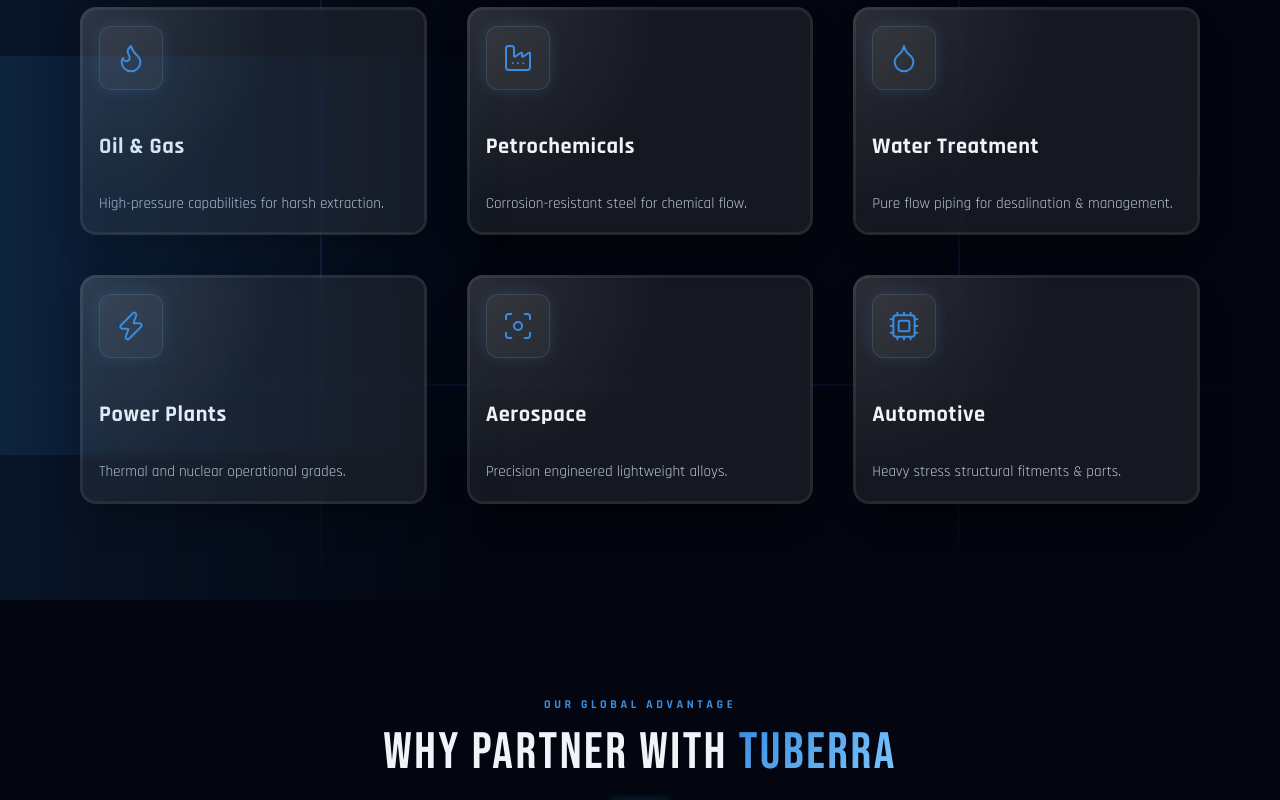
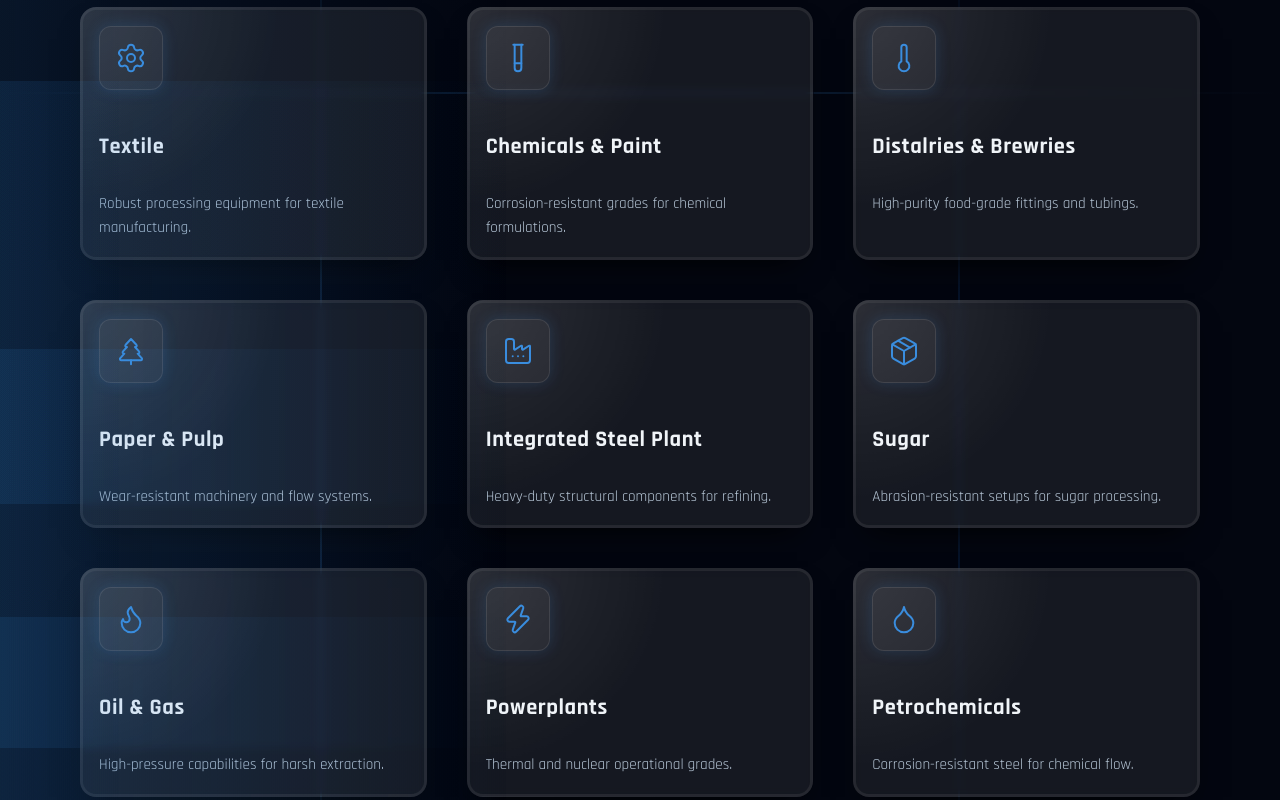
Before and after one commit to Harshelar/Tuberra, a React (Vite) app in the folder tuberra-react/: page / in a window 1280 px wide. Shown: the part 5620-6420 px from the top of the page. Built offline with nearby package versions, Linux system fonts and the light colour scheme.

Commit message:
add more industries

```diff
--- a/tuberra-react/src/data/content.js
+++ b/tuberra-react/src/data/content.js
@@ -120,14 +120,18 @@ export const whyUsData = [
 ];
 
 export const industriesData = [
+  { title: "Textile", img: "https://images.unsplash.com/photo-1544441893-675973e31985?w=400&q=80" },
+  { title: "Chemicals & Paint", img: "https://images.unsplash.com/photo-1583912265924-ceba1a3a4115?w=400&q=80" },
+  { title: "Distalries & Brewries", img: "https://images.unsplash.com/photo-1584225064785-c62a8b43d148?w=400&q=80" },
+  { title: "Paper & Pulp", img: "https://images.unsplash.com/photo-1595113316349-944121631481?w=400&q=80" },
+  { title: "Integrated Steel Plant", img: "https://images.unsplash.com/photo-1581091226825-a6a2a5aee158?w=400&q=80" },
+  { title: "Sugar", img: "https://images.unsplash.com/photo-1621245749718-e3cc0d5ca0d2?w=400&q=80" },
   { title: "Oil & Gas", img: "https://images.unsplash.com/photo-1581094794329-c8112a89af12?w=400&q=80" },
-  { title: "Pharmaceutical", img: "https://images.unsplash.com/photo-1576400883215-7083980b6193?w=400&q=80" },
-  { title: "Power Plants", img: "https://images.unsplash.com/photo-1548783300-a6e1c9e9d265?w=400&q=80" },
-  { title: "Automotive", img: "https://images.unsplash.com/photo-1581092918056-0c4c3acd3789?w=400&q=80" },
-  { title: "Petro Chemical", img: "https://images.unsplash.com/photo-1497435334941-8c899ee9e8e9?w=400&q=80" },
+  { title: "Powerplants", img: "https://images.unsplash.com/photo-1548783300-a6e1c9e9d265?w=400&q=80" },
+  { title: "Petrochemicals", img: "https://images.unsplash.com/photo-1497435334941-8c899ee9e8e9?w=400&q=80" },
+  { title: "Pharmaceuticals", img: "https://images.unsplash.com/photo-1576400883215-7083980b6193?w=400&q=80" },
   { title: "Aerospace", img: "https://images.unsplash.com/photo-1540575467063-178a50c2df87?w=400&q=80" },
-  { title: "Construction", img: "https://images.unsplash.com/photo-1507003211169-0a1dd7228f2d?w=400&q=80" },
-  { title: "Marine", img: "https://images.unsplash.com/photo-1563986768609-322da13575f3?w=400&q=80" }
+  { title: "Automotive", img: "https://images.unsplash.com/photo-1581092918056-0c4c3acd3789?w=400&q=80" }
 ];
 export const specsData = [
   { title: 'STAINLESS STEEL', grades: 'SS 304, 304L, SS 316, 316L, SS 310, 310S, SS 321, 321H, SS 347, 347H, SS 904L, Duplex 2205, Duplex 2304, Super Duplex 2507, Zeron 100, 254 SMO, AL-6XN, 17-4 PH (630), 15-5 PH, 13-8 Mo' },
--- a/tuberra-react/src/sections/Industries.jsx
+++ b/tuberra-react/src/sections/Industries.jsx
@@ -1,15 +1,21 @@
 import React from 'react';
 import { motion } from 'framer-motion';
-import { Flame, Droplet, Zap, Focus, Factory, Cpu } from 'lucide-react';
+import { Flame, Droplet, Zap, Focus, Factory, Cpu, Settings, Thermometer, TestTube, TreePine, Package, Truck } from 'lucide-react';
 import { GlowCard } from '../components/ui/spotlight-card';
 
 const industriesData = [
-  { id: 1, title: 'Oil & Gas', icon: <Flame size={32} strokeWidth={1.5} />, desc: 'High-pressure capabilities for harsh extraction.' },
-  { id: 2, title: 'Petrochemicals', icon: <Factory size={32} strokeWidth={1.5} />, desc: 'Corrosion-resistant steel for chemical flow.' },
-  { id: 3, title: 'Water Treatment', icon: <Droplet size={32} strokeWidth={1.5} />, desc: 'Pure flow piping for desalination & management.' },
-  { id: 4, title: 'Power Plants', icon: <Zap size={32} strokeWidth={1.5} />, desc: 'Thermal and nuclear operational grades.' },
-  { id: 5, title: 'Aerospace', icon: <Focus size={32} strokeWidth={1.5} />, desc: 'Precision engineered lightweight alloys.' },
-  { id: 6, title: 'Automotive', icon: <Cpu size={32} strokeWidth={1.5} />, desc: 'Heavy stress structural fitments & parts.' },
+  { id: 1, title: 'Textile', icon: <Settings size={32} strokeWidth={1.5} />, desc: 'Robust processing equipment for textile manufacturing.' },
+  { id: 2, title: 'Chemicals & Paint', icon: <TestTube size={32} strokeWidth={1.5} />, desc: 'Corrosion-resistant grades for chemical formulations.' },
+  { id: 3, title: 'Distalries & Brewries', icon: <Thermometer size={32} strokeWidth={1.5} />, desc: 'High-purity food-grade fittings and tubings.' },
+  { id: 4, title: 'Paper & Pulp', icon: <TreePine size={32} strokeWidth={1.5} />, desc: 'Wear-resistant machinery and flow systems.' },
+  { id: 5, title: 'Integrated Steel Plant', icon: <Factory size={32} strokeWidth={1.5} />, desc: 'Heavy-duty structural components for refining.' },
+  { id: 6, title: 'Sugar', icon: <Package size={32} strokeWidth={1.5} />, desc: 'Abrasion-resistant setups for sugar processing.' },
+  { id: 7, title: 'Oil & Gas', icon: <Flame size={32} strokeWidth={1.5} />, desc: 'High-pressure capabilities for harsh extraction.' },
+  { id: 8, title: 'Powerplants', icon: <Zap size={32} strokeWidth={1.5} />, desc: 'Thermal and nuclear operational grades.' },
+  { id: 9, title: 'Petrochemicals', icon: <Droplet size={32} strokeWidth={1.5} />, desc: 'Corrosion-resistant steel for chemical flow.' },
+  { id: 10, title: 'Pharmaceuticals', icon: <TestTube size={32} strokeWidth={1.5} />, desc: 'Ultra-pure solutions for cleanroom environments.' },
+  { id: 11, title: 'Aerospace', icon: <Focus size={32} strokeWidth={1.5} />, desc: 'Precision engineered lightweight alloys.' },
+  { id: 12, title: 'Automotive', icon: <Truck size={32} strokeWidth={1.5} />, desc: 'Heavy stress structural fitments & parts.' },
 ];
 
 const Industries = () => {
```
